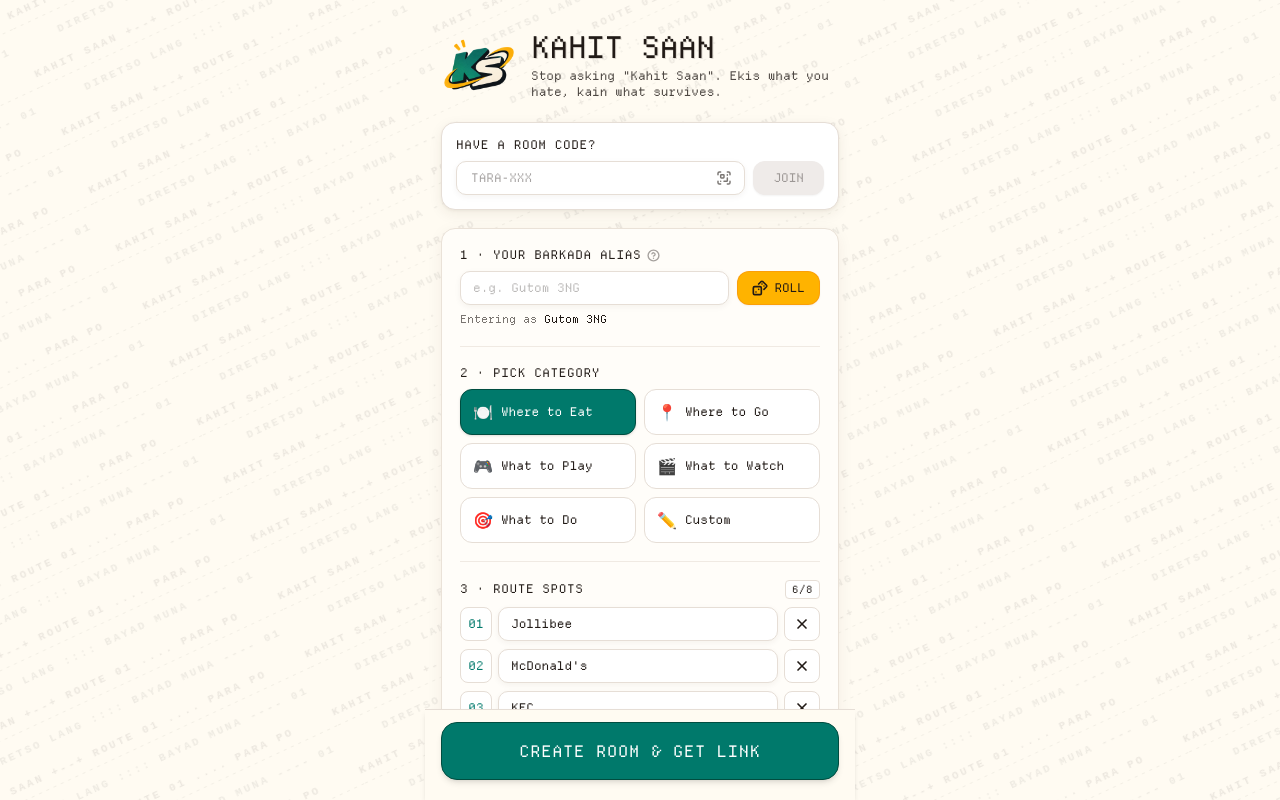
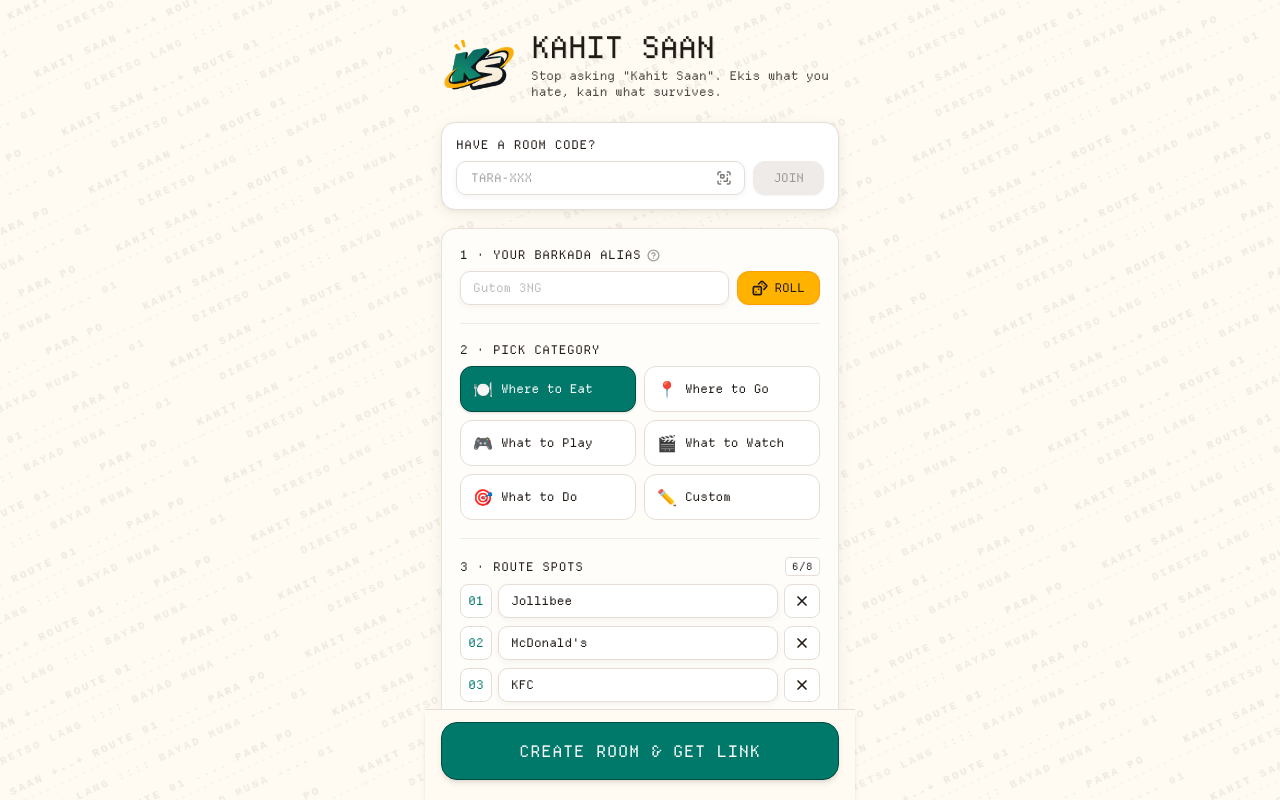
Before and after one commit to H3XoRuSH/kahit-saan, a Next.js app: page / in a window 1280 px wide. Shown: the top 800 px of the page. Built offline with nearby package versions, Linux system fonts and the light colour scheme.

Commit message:
chore: move randomized username inside text box

```diff
--- a/src/components/LobbyScreen.tsx
+++ b/src/components/LobbyScreen.tsx
@@ -142,7 +142,7 @@ export function JoinGate({
             <input
               value={nickname}
               maxLength={20}
-              placeholder={defaultAlias ? `e.g. ${defaultAlias}` : "Your nickname"}
+              placeholder={defaultAlias || "Your nickname"}
               title={`You will be introduced as ${defaultAlias} if no alias is entered`}
               onChange={(e) => onNick(e.target.value)}
               className="enamel-plate-sm min-w-0 flex-1 bg-white px-3 py-2 text-xs text-espresso outline-none placeholder:text-espresso/30 focus:border-teal"
@@ -154,11 +154,6 @@ export function JoinGate({
               <Dices size={16} strokeWidth={2.5} /> Roll
             </button>
           </div>
-          {!nickname.trim() && defaultAlias && (
-            <p className="mt-1.5 font-mono text-[11px] text-espresso/60">
-              Entering as <span className="font-bold text-espresso">{defaultAlias}</span>
-            </p>
-          )}
         </div>
 
         <button
--- a/src/components/SetupScreen.tsx
+++ b/src/components/SetupScreen.tsx
@@ -124,7 +124,7 @@ export default function SetupScreen({ nickname, onNick, onCreate, onJoinCode }:
           <div className="flex gap-2">
             <input
               value={nickname}
-              placeholder={defaultAlias ? `e.g. ${defaultAlias}` : "Your nickname"}
+              placeholder={defaultAlias || "Your nickname"}
               title={`You will be introduced as ${defaultAlias} if no alias is entered`}
               maxLength={20}
               onChange={(e) => onNick(e.target.value)}
@@ -137,11 +137,6 @@ export default function SetupScreen({ nickname, onNick, onCreate, onJoinCode }:
               <Dices size={16} strokeWidth={2.5} /> Roll
             </button>
           </div>
-          {!nickname.trim() && defaultAlias && (
-            <p className="mt-1.5 font-mono text-[11px] text-espresso/60">
-              Entering as <span className="font-bold text-espresso">{defaultAlias}</span>
-            </p>
-          )}
         </section>
 
         <div className="border-t border-plate-border/60" />
```
